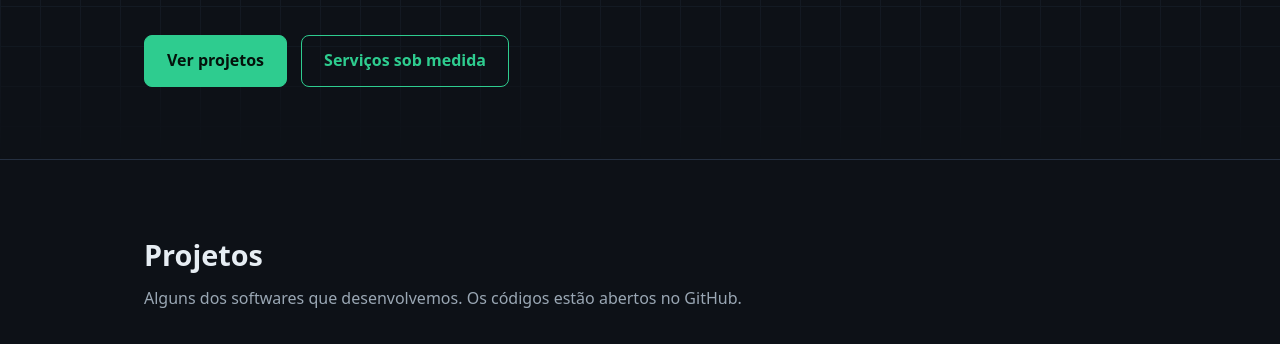
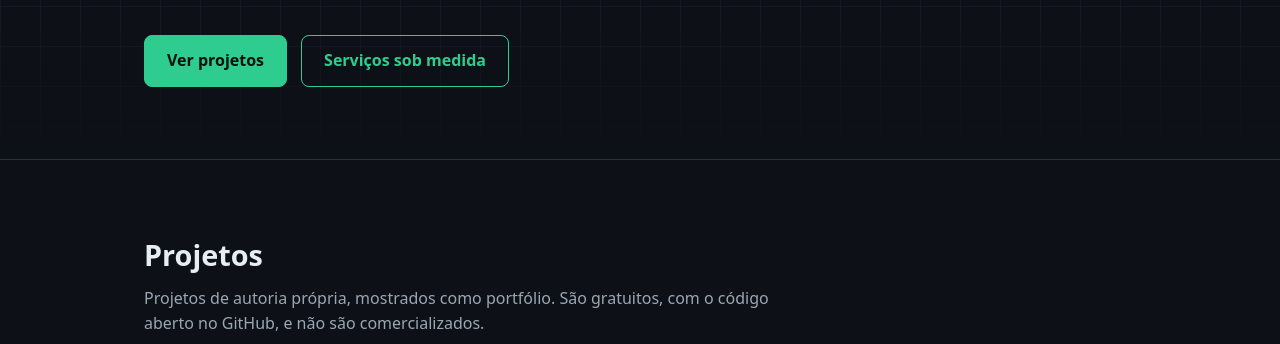
Before and after one commit to MauricioApCastro/mactecnology-site, a plain HTML site: page index.html in a window 1280 px wide. Shown: the part 419-763 px from the top of the page. Drawn offline with Linux system fonts and the light colour scheme.

Commit message:
Projetos apresentados como portfólio gratuito, não comercializado
Co-Authored-By: Claude Opus 5.5 <noreply@anthropic.com>
Claude-Session: https://claude.ai/code/session_01DHFAfPAAEyQXdYyvBY1ffz

```diff
--- a/index.html
+++ b/index.html
@@ -123,7 +123,7 @@
   <section id="projetos">
     <div class="wrap">
       <h2>Projetos</h2>
-      <p class="sub">Alguns dos softwares que desenvolvemos. Os códigos estão abertos no GitHub.</p>
+      <p class="sub">Projetos de autoria própria, mostrados como portfólio. São gratuitos, com o código aberto no GitHub, e não são comercializados.</p>
 
       <div class="grid">
         <article class="card">
```
